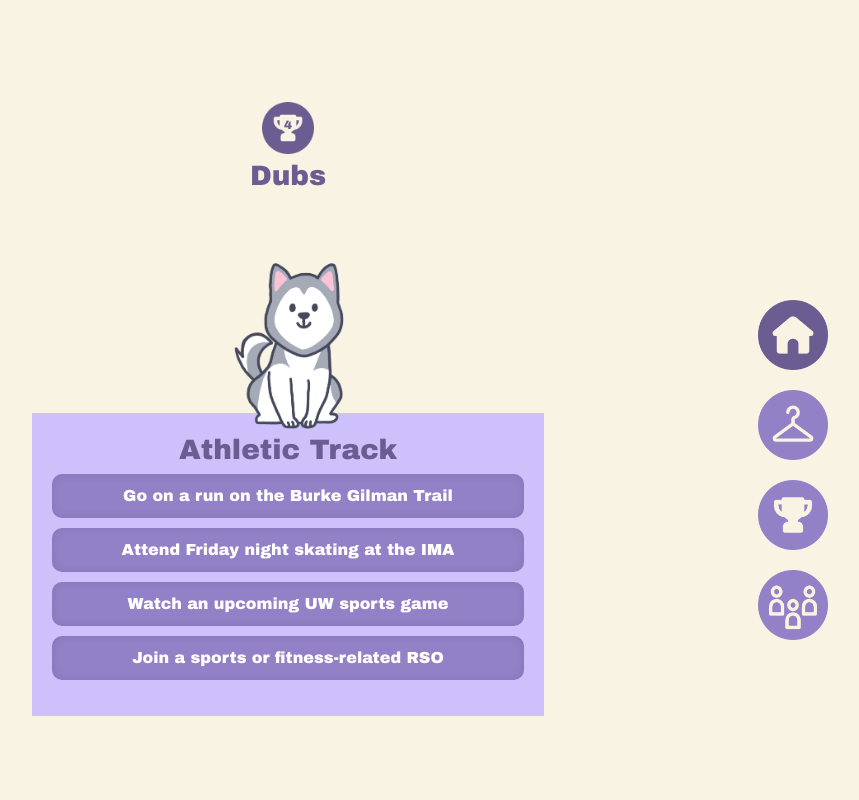
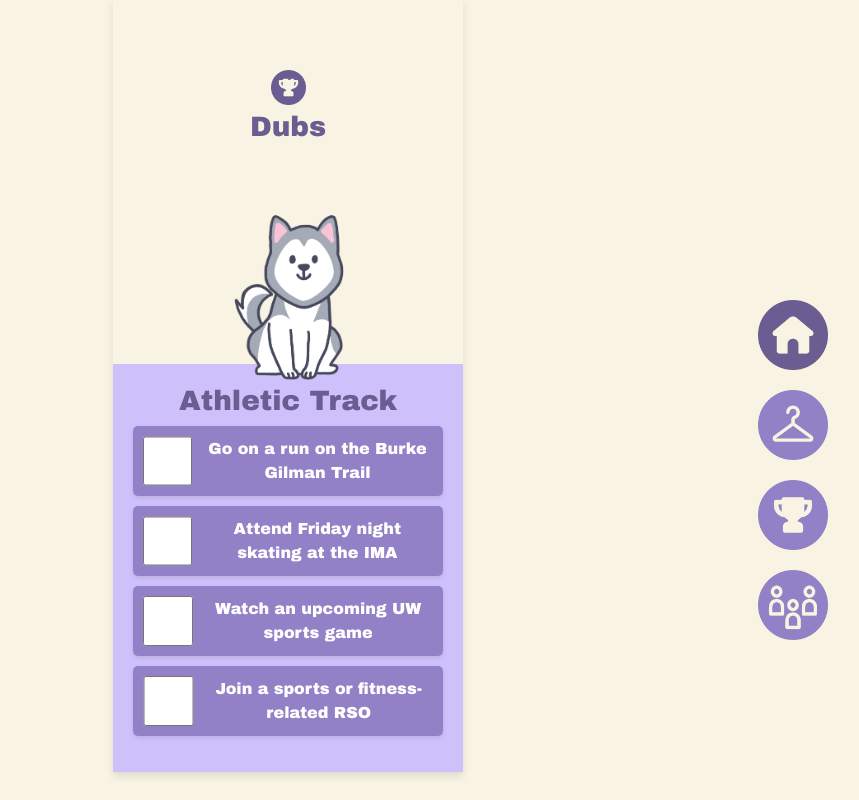
Before and after one commit to kiannabolante/huskypal, a React (Create React App) app in the folder clients/: page /user/todolist in a window 1280 px wide. Shown: the whole page, without its empty margins (352-1211 px from the left). Built offline with nearby package versions, Linux system fonts and the light colour scheme.

Commit message:
athletic track

```diff
--- a/clients/src/components/DubsTrack.css
+++ b/clients/src/components/DubsTrack.css
@@ -1,15 +1,14 @@
-
-
 /* Make sure the track-container takes up the full height of the viewport */
 .track-container {
   min-height: 100%;
 }
 
-/* .track-container {
+/* Make sure the track-container or to make it more wild */
+.track-container {
     background-color: #F8F3E2;
-    /* width: 350px;
-    box-shadow: 0 4px 8px rgba(0, 0, 0, 0.1); */
-  /* } */
+    width: 350px;
+    box-shadow: 0 4px 8px rgba(0, 0, 0, 0.1);
+  }
 
  /* Ensure the floor-content spans the full width */
 .floor-content {
@@ -24,6 +23,7 @@
     padding: 0;
   }
 
+  /* make the box board */
   .activities li {
     background-color: #9381C7;
     padding: 10px;
@@ -58,12 +58,8 @@
   margin-bottom: -5px; /* Add margin at the bottom */
 }
 
-.avatar img {
-
-}
-
 .homeLevel {
-  max-width: 10%; /* Ensures the image doesn't exceed the container's width */
+  max-width: 10%;
   max-height: 10%; /* Ensures the image doesn't exceed the container's height */
   width: auto; /* Ensures the image maintains its aspect ratio */
   height: auto; /* Ensures the image maintains its aspect ratio */
@@ -78,3 +74,57 @@
 .selected-item {
   margin-left: -15px;
 }
+
+/* Styles for the activities list */
+.activities {
+  list-style-type: none; /* Removes default list styling */
+  padding-left: 0; /* Removes default padding */
+}
+
+/* Styles for each activity item */
+.activities li {
+  display: flex; /* Use flexbox for aligning checkbox and text */
+  align-items: center; /* Center items vertically */
+  margin-bottom: 10px; /* Add some space between list items */
+  background-color: #9381C7; /* Background color for list item */
+  color: white; /* Text color */
+  padding: 10px; /* Padding inside each list item */
+  border-radius: 5px; /* Rounded corners for the list items */
+  box-shadow: 0 2px 4px rgba(0,0,0,0.1); /* Subtle shadow for depth */
+}
+
+/* Styles for the checkboxes */
+.activities li input[type="checkbox"] {
+  margin-right: 10px; /* Space between checkbox and text */
+  cursor: pointer; /* Changes cursor to pointer on hover over the checkbox */
+}
+
+/* Styles for the activities list */
+.activities {
+  list-style-type: none; /* Removes default list styling */
+  padding-left: 0; /* Removes default padding */
+}
+
+/* Styles for each activity item */
+.activities li {
+  display: flex; /* Use flexbox for aligning checkbox and text */
+  align-items: center; /* Center items vertically */
+  margin-bottom: 10px; /* Add some space between list items */
+  background-color: #9381C7; /* Background color for list item */
+  color: white; /* Text color */
+  padding: 10px; /* Padding inside each list item */
+  border-radius: 5px; /* Rounded corners for the list items */
+  box-shadow: 0 2px 4px rgba(0,0,0,0.1); /* Subtle shadow for depth */
+}
+
+/* Styles for the checkboxes */
+.activities li input[type="checkbox"] {
+  margin-right: 10px; /* Space between checkbox and text */
+  width: 70px;
+  height: 50px;
+}
+
+/* Adjusting checkbox appearance when checked */
+.activities li input[type="checkbox"]:checked + label {
+  text-decoration: line-through; /* Optional: if you use labels next to checkboxes */
+}
--- a/clients/src/components/DubsTrack.jsx
+++ b/clients/src/components/DubsTrack.jsx
@@ -39,15 +39,16 @@ function DubsTrack() {
       </div>
 
       <div className='floor-content'>
-       <div className="track-title">
-        <h3>Athletic Track</h3>
-      </div>
-      <ul className="activities">
-        <li className="completed">Go on a run on the Burke Gilman Trail</li>
-        <li>Attend Friday night skating at the IMA</li>
-        <li>Watch an upcoming UW sports game</li>
-        <li>Join a sports or fitness-related RSO</li>
-      </ul>
+        <div className="track-title">
+          <h3>Athletic Track</h3>
+        </div>
+        <ul className="activities">
+          {/* Added checkboxes before each list item */}
+          <li className="completed"><input type="checkbox"/> Go on a run on the Burke Gilman Trail</li>
+          <li><input type="checkbox" /> Attend Friday night skating at the IMA</li>
+          <li><input type="checkbox" /> Watch an upcoming UW sports game</li>
+          <li><input type="checkbox" /> Join a sports or fitness-related RSO</li>
+        </ul>
       </div>
 
       {/* Additional content with logos */}
```
Also changed, not shown: 1 other file (tests, documents, lock files or other folders).
